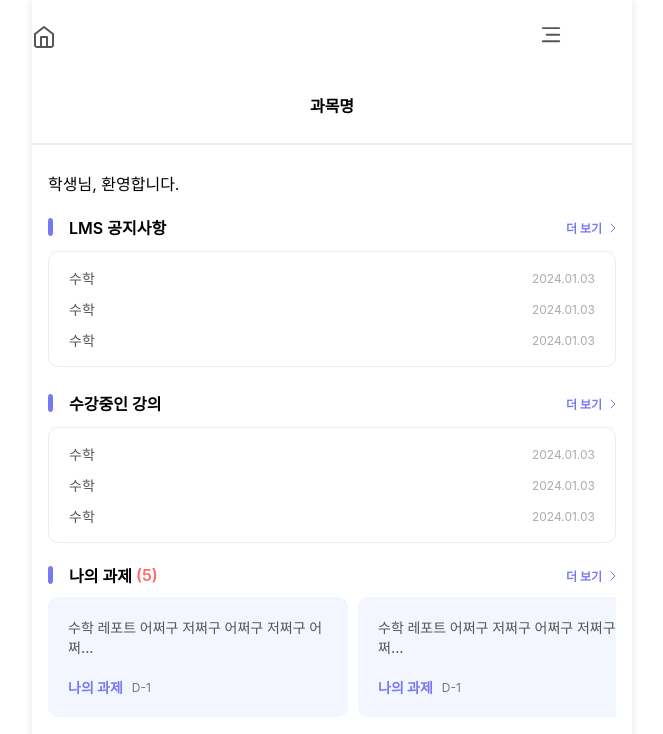
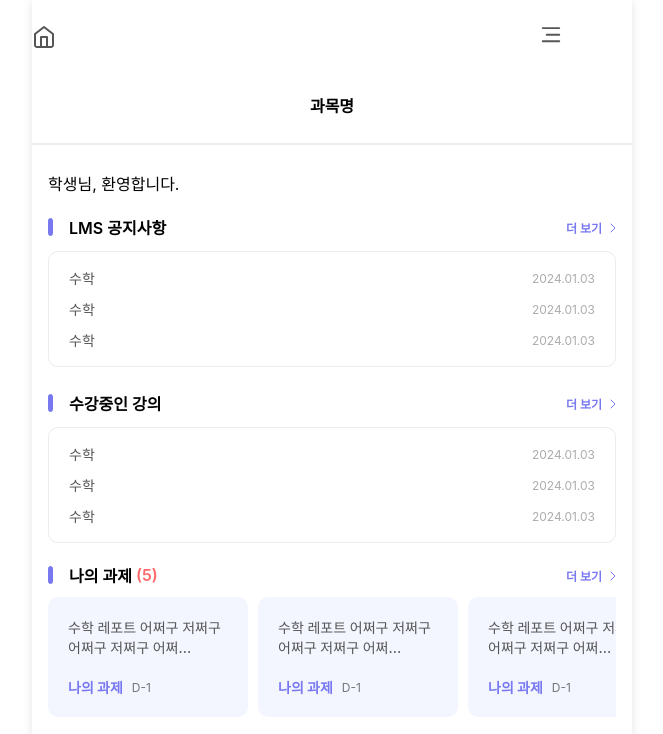
Before and after one commit to gbwlxhd97/pple-lms, a React (Vite) app: page /main in a window 1280 px wide. Shown: the top 734 px of the page, without its empty margins (308-971 px from the left). Built offline with nearby package versions, Linux system fonts and the light colour scheme; no server answers; a web font is replaced by a local one.

Commit message:
feat : assignment dragging

```diff
--- a/src/components/common/AssignmentCard/AssignmentCard.module.scss
+++ b/src/components/common/AssignmentCard/AssignmentCard.module.scss
@@ -3,13 +3,17 @@
 .AssignmentCardWrapper {
   padding: 20px;
   background-color: $purple2;
-  min-width: 300px;
+  min-width: 200px;
   border-radius: 10px;
+  transition: transform 0.2s ease;
   &.Blue {
     background-color: $purple2;
   }
   &.Pink {
     background-color: $pink200;
+  }
+  &.dragging {
+    transform: scale(1.02); // 드래그 중일 때 카드 확대
   }
 }
 
--- a/src/components/common/AssignmentCard/AssignmentCard.tsx
+++ b/src/components/common/AssignmentCard/AssignmentCard.tsx
@@ -5,12 +5,20 @@ type AssignmentProps = {
   title: string;
   description: string;
   dDay: string;
+  isDragging: boolean;
 };
 
-const AssignmentCard = ({ title, description, dDay }: AssignmentProps) => {
+const AssignmentCard = ({
+  title,
+  description,
+  dDay,
+  isDragging,
+}: AssignmentProps) => {
   return (
     <div>
-      <div className={styles.AssignmentCardWrapper}>
+      <div
+        className={`${styles.AssignmentCardWrapper} ${isDragging ? styles.dragging : ''}`}
+      >
         <div className={styles.AssignmentDescription}>{description}</div>
         <div className={styles.AssignmentTitleFlex}>
           <div className={styles.AssignmentDday}>{title}</div>
--- /dev/null
+++ b/src/components/common/AssignmentCardList/AssignmentCardList.module.scss
@@ -0,0 +1,13 @@
+.MainAssignmentWrapper {
+    display: flex;
+    align-items: center;
+    gap: 10px;
+    white-space: nowrap;
+    margin-top: 10px;
+    overflow: hidden;
+    cursor: grab; /* 드래그 가능한 커서 모양 */
+  }
+
+  .MainAssignmentWrapper:active {
+    cursor: grabbing; /* 드래그 중일 때 커서 모양 */
+  }
--- /dev/null
+++ b/src/components/common/AssignmentCardList/AssignmentCardList.tsx
@@ -0,0 +1,101 @@
+import React, {
+  useRef,
+  useState,
+  useEffect,
+  TouchEvent,
+  MouseEvent,
+} from 'react';
+import AssignmentCard from '@/components/common/AssignmentCard/AssignmentCard';
+import styles from './AssignmentCardList.module.scss';
+
+type AssignmentListProps = {
+  dataList: Array<any>;
+  title: string;
+  description: string;
+  dDay: string;
+};
+
+const AssignmentList = ({
+  dataList,
+  title,
+  description,
+  dDay,
+}: AssignmentListProps) => {
+  const sliderRef = useRef<HTMLDivElement>(null);
+  const [isDragging, setIsDragging] = useState(false);
+  const [startX, setStartX] = useState(0);
+  const [scrollLeft, setScrollLeft] = useState(0);
+
+  const handleMouseDown = (e: MouseEvent<HTMLDivElement>) => {
+    setIsDragging(true);
+    if (sliderRef.current) {
+      setStartX(e.pageX - sliderRef.current.offsetLeft);
+      setScrollLeft(sliderRef.current.scrollLeft);
+    }
+  };
+
+  const handleMouseLeave = () => {
+    setIsDragging(false);
+  };
+
+  const handleMouseUp = () => {
+    setIsDragging(false);
+  };
+
+  const handleMouseMove = (e: MouseEvent<HTMLDivElement>) => {
+    if (!isDragging) return;
+    e.preventDefault();
+    if (sliderRef.current) {
+      const x = e.pageX - sliderRef.current.offsetLeft;
+      const walk = (x - startX) * 1; // 스크롤 속도 조절
+      sliderRef.current.scrollLeft = scrollLeft - walk;
+    }
+  };
+
+  const handleTouchStart = (e: TouchEvent<HTMLDivElement>) => {
+    setIsDragging(true);
+    if (sliderRef.current) {
+      setStartX(e.touches[0].pageX - sliderRef.current.offsetLeft);
+      setScrollLeft(sliderRef.current.scrollLeft);
+    }
+  };
+
+  const handleTouchEnd = () => {
+    setIsDragging(false);
+  };
+
+  const handleTouchMove = (e: TouchEvent<HTMLDivElement>) => {
+    if (!isDragging) return;
+    if (sliderRef.current) {
+      const x = e.touches[0].pageX - sliderRef.current.offsetLeft;
+      const walk = (x - startX) * 2; // 스크롤 속도 조절
+      sliderRef.current.scrollLeft = scrollLeft - walk;
+    }
+  };
+
+  return (
+    <div
+      className={styles.MainAssignmentWrapper}
+      ref={sliderRef}
+      onMouseDown={handleMouseDown}
+      onMouseLeave={handleMouseLeave}
+      onMouseUp={handleMouseUp}
+      onMouseMove={handleMouseMove}
+      onTouchStart={handleTouchStart}
+      onTouchEnd={handleTouchEnd}
+      onTouchMove={handleTouchMove}
+    >
+      {dataList.map((item, i) => (
+        <AssignmentCard
+          isDragging={isDragging}
+          key={i}
+          dDay={dDay}
+          description={description}
+          title={title}
+        />
+      ))}
+    </div>
+  );
+};
+
+export default AssignmentList;
--- a/src/pages/Main/Main.tsx
+++ b/src/pages/Main/Main.tsx
@@ -1,9 +1,9 @@
 import Card from '@/components/common/Card/Card';
 import styles from './Main.module.scss';
-import AssignmentCard from '@/components/common/AssignmentCard/AssignmentCard';
 import Title from '@/components/common/Title/Title';
 import memberAPIList from '@/services/member';
 import { useEffect } from 'react';
+import AssignmentList from '@/components/common/AssignmentCardList/AssignmentCardList';
 
 const MainPage = () => {
   /**
@@ -24,15 +24,12 @@ const MainPage = () => {
       <Card title="LMS 공지사항" options={[0, 2, 3]} titleiIsMore={true} />
       <Card title="수강중인 강의" options={[0, 2, 3]} titleiIsMore={true} />
       <Title title={'나의 과제'} isMore={true} count={5} />
-      <div className={styles.MainAssignmentWrapper}>
-        {[0, 1, 2, 34].map((item, i) => (
-          <AssignmentCard
-            dDay="1"
-            description="수학 레포트 어쩌구 저쩌구 어쩌구 저쩌구 어쩌..."
-            title="나의 과제"
-          />
-        ))}
-      </div>
+      <AssignmentList
+        dataList={[1, 2, 3, 3, 4, 5, 6]}
+        dDay="1"
+        description="수학 레포트 어쩌구 저쩌구 어쩌구 저쩌구 어쩌..."
+        title="나의 과제"
+      />
     </>
   );
 };
```
